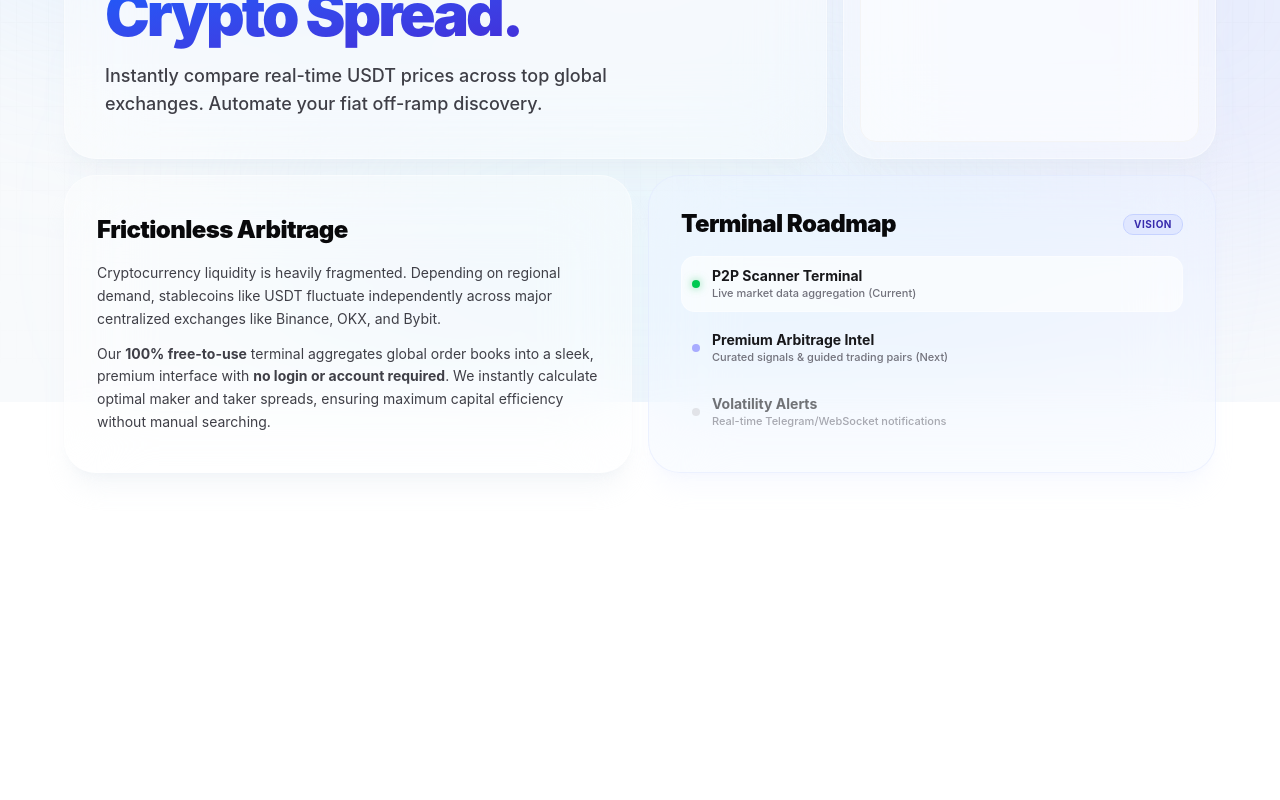
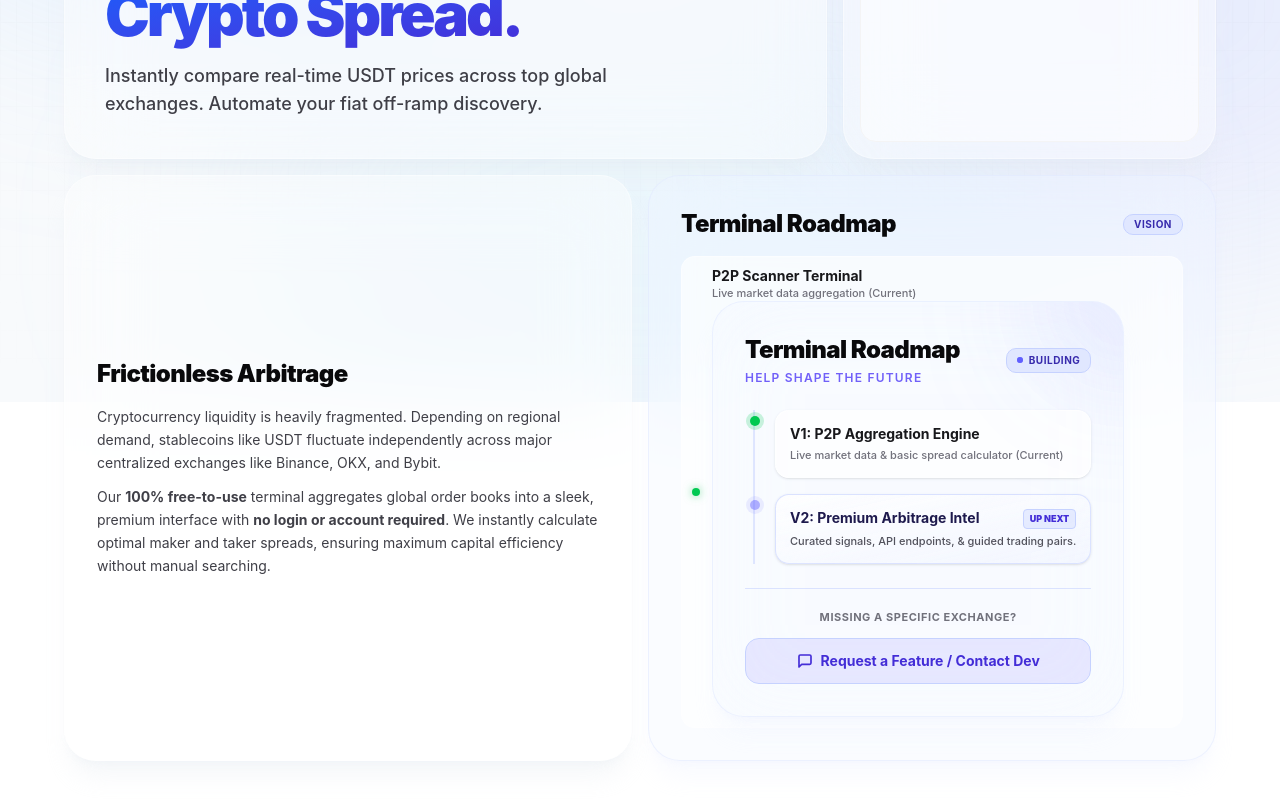
Before and after one commit to 0014niti/P2P-Companion, a SvelteKit app: page / in a window 1280 px wide. Shown: the part 398-1198 px from the top of the page. Before the commit the page ends 999 px from the top, so only its background shows below. Built offline with nearby package versions, Linux system fonts and the light colour scheme.

Commit message:
Update +page.svelte

```diff
--- a/src/routes/+page.svelte
+++ b/src/routes/+page.svelte
@@ -100,26 +100,51 @@
 					<div>
 						<h3 class="text-sm font-bold text-zinc-900 leading-tight">P2P Scanner Terminal</h3>
 						<p class="text-[11px] text-zinc-500 font-medium">Live market data aggregation (Current)</p>
+				<div class="md:col-span-6 rounded-[32px] border border-indigo-100/50 bg-indigo-50/30 backdrop-blur-2xl p-8 shadow-xl shadow-indigo-100/20 flex flex-col relative overflow-hidden group">
+			<div class="absolute -top-20 -right-20 w-40 h-40 bg-indigo-400/20 rounded-full blur-3xl transition-transform group-hover:scale-150 duration-700"></div>
+
+			<div class="flex items-center justify-between mb-6 relative z-10">
+				<div>
+					<h2 class="text-2xl font-black tracking-tight text-zinc-950">Terminal Roadmap</h2>
+					<p class="text-xs font-semibold text-indigo-600/80 uppercase tracking-widest mt-1">Help shape the future</p>
+				</div>
+				<span class="rounded-lg bg-indigo-100 border border-indigo-200 text-indigo-800 px-2.5 py-1 text-[10px] font-bold uppercase tracking-wider flex items-center gap-1.5">
+					<span class="relative flex h-1.5 w-1.5"><span class="animate-ping absolute inline-flex h-full w-full rounded-full bg-indigo-400 opacity-75"></span><span class="relative inline-flex rounded-full h-1.5 w-1.5 bg-indigo-500"></span></span>
+					Building
+				</span>
+			</div>
+
+			<ul class="space-y-4 flex-grow relative z-10 border-l-2 border-indigo-200/50 ml-2 pl-5">
+
+				<li class="relative group cursor-default">
+					<div class="absolute -left-[25px] top-1.5 h-2.5 w-2.5 rounded-full bg-green-500 ring-4 ring-green-500/20"></div>
+					<div class="p-3.5 rounded-xl bg-white/70 border border-white/60 shadow-sm transition-all duration-300 hover:shadow-md hover:bg-white">
+						<h3 class="text-sm font-bold text-zinc-900 leading-tight">V1: P2P Aggregation Engine</h3>
+						<p class="text-[11px] text-zinc-500 font-medium mt-1">Live market data & basic spread calculator (Current)</p>
 					</div>
 				</li>
-				<li class="group flex items-center gap-3 p-2.5 rounded-xl border border-transparent hover:bg-white/50 hover:border-white/40 transition-colors cursor-default">
-					<div class="h-2 w-2 rounded-full bg-indigo-500 animate-pulse"></div>
-					<div>
-						<h3 class="text-sm font-bold text-zinc-900 leading-tight">Premium Arbitrage Intel</h3>
-						<p class="text-[11px] text-zinc-500 font-medium">Curated signals & guided trading pairs (Next)</p>
+
+				<li class="relative group cursor-default">
+					<div class="absolute -left-[25px] top-1.5 h-2.5 w-2.5 rounded-full bg-indigo-500 ring-4 ring-indigo-500/20 animate-[pulse_2s_ease-in-out_infinite]"></div>
+					<div class="p-3.5 rounded-xl border border-indigo-200/60 bg-gradient-to-br from-white/80 to-indigo-50/50 shadow-sm transition-all duration-300 transform group-hover:translate-x-1 group-hover:shadow-md group-hover:border-indigo-300">
+						<div class="flex justify-between items-start mb-1">
+							<h3 class="text-sm font-bold text-indigo-950 leading-tight">V2: Premium Arbitrage Intel</h3>
+							<span class="text-[9px] font-black text-indigo-700 uppercase bg-indigo-100/80 border border-indigo-200 px-1.5 py-0.5 rounded">Up Next</span>
+						</div>
+						<p class="text-[11px] text-zinc-600 font-medium">Curated signals, API endpoints, & guided trading pairs.</p>
 					</div>
 				</li>
-				<li class="group flex items-center gap-3 p-2.5 rounded-xl border border-transparent hover:bg-white/50 hover:border-white/40 transition-colors cursor-default opacity-60 hover:opacity-100">
-					<div class="h-2 w-2 rounded-full bg-zinc-300"></div>
-					<div>
-						<h3 class="text-sm font-bold text-zinc-900 leading-tight">Volatility Alerts</h3>
-						<p class="text-[11px] text-zinc-500 font-medium">Real-time Telegram/WebSocket notifications</p>
-					</div>
-				</li>
+
 			</ul>
+
+			<div class="mt-6 pt-5 border-t border-indigo-200/60 relative z-10">
+				<p class="text-[11px] font-bold text-zinc-500 uppercase tracking-wider mb-3 text-center">Missing a specific exchange?</p>
+				<a href="mailto:your-email@example.com?subject=P2P Companion Feature Request" class="flex w-full items-center justify-center gap-2 rounded-xl bg-indigo-600/10 border border-indigo-200 hover:bg-indigo-600 hover:text-white hover:border-indigo-600 hover:shadow-lg hover:shadow-indigo-600/20 text-indigo-700 px-4 py-3 text-sm font-bold transition-all duration-300 active:scale-95 group">
+					<svg xmlns="http://www.w3.org/2000/svg" width="16" height="16" viewBox="0 0 24 24" fill="none" stroke="currentColor" stroke-width="2.5" stroke-linecap="round" stroke-linejoin="round" class="transition-transform group-hover:-translate-y-0.5"><path d="M21 15a2 2 0 0 1-2 2H7l-4 4V5a2 2 0 0 1 2-2h14a2 2 0 0 1 2 2z"></path></svg>
+					Request a Feature / Contact Dev
+				</a>
+			</div>
 		</div>
-
-	</div>
 </main>
 
 <style>
```
